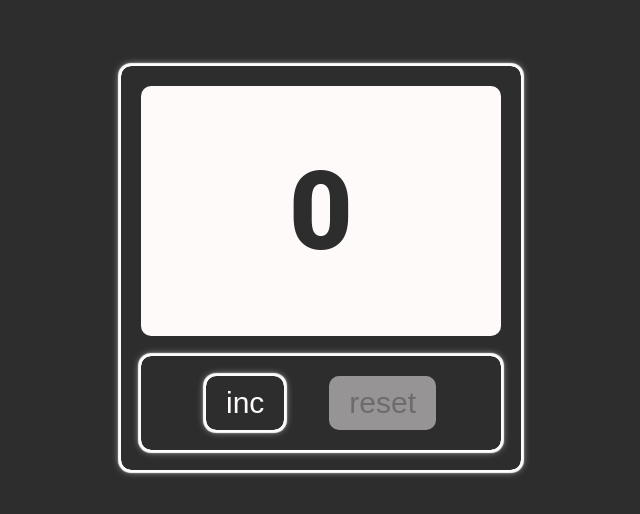
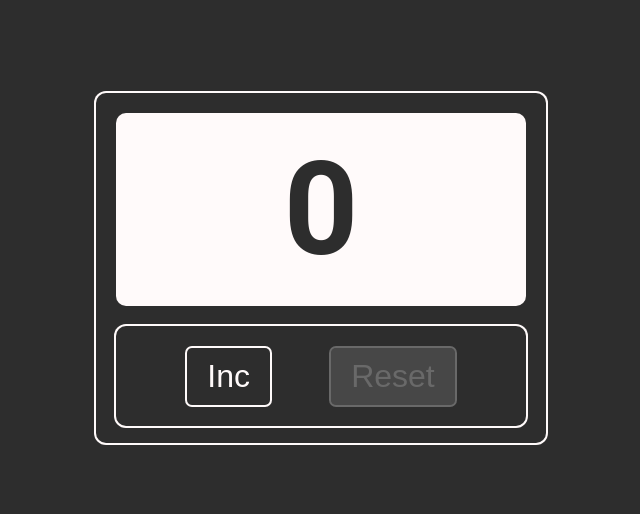
Before and after one commit to Mirudistok32/SamuraiWayIncrement, a React (Create React App) app: page / in a window 1280 px wide. Shown: the part 132-646 px from the top of the page, without its empty margins (319-959 px from the left). Built offline with nearby package versions, Linux system fonts and the light colour scheme.

Commit message:
New Increment app, full refactor, version 2.0

```diff
--- a/src/App.tsx
+++ b/src/App.tsx
@@ -1,57 +1,30 @@
-import React, { useState, useEffect } from 'react';
+import React, { useState } from 'react';
 import './App.scss';
-import { CountPanel } from './CountPanel/CountPanel';
-import { Button } from './Button/Button';
-
+import { CountCanvas } from './CountCanvas/CountCanvas';
 
 
 function App() {
 
+  const [maxValue, setMaxValue] = useState<number>(4)
   const [count, setCount] = useState<number>(0)
-  const [disabledInc, setDisabledInc] = useState<boolean>(false) //Для inc
-  const [disabledReset, setDisabledReset] = useState<boolean>(true) //Для reset
 
 
   const setInc = () => {
+    setCount(count => count + 1)
+  }
 
-    let value;
-
-    if (count < 2) {
-      value = count + 1
-      setCount(value)
-      setDisabledReset(false)
-    }
-    if (value === 2) {
-      setDisabledInc(true)
-    }
+  const setReset = () => {
+    setCount(0)
   }
 
 
-  const setReset = () => {
-    setCount(0)
-    setDisabledReset(true)
-    if (disabledInc) {
-      setDisabledInc(false)
-    }
-  }
-
-
-  let classCountPanel = 'app__countPanel'
-  if (disabledInc) {
-    classCountPanel += ' app__countPanel-max'
-  }
-
   return (
     <div className="app">
-      <div className="app__panel">
-        <div className={classCountPanel}>
-          <CountPanel count={count} activeClass={disabledInc} />
-        </div>
-        <div className="app__api">
-          <Button title="inc" onClick={setInc} disabled={disabledInc} />
-          <Button title="reset" onClick={setReset} isMaxValue={disabledInc} disabled={disabledReset} />
-        </div>
-      </div>
+      <CountCanvas
+        maxValue={maxValue}
+        count={count}
+        setInc={setInc}
+        setReset={setReset} />
     </div>
   );
 }
--- /dev/null
+++ b/src/Button/Button.module.scss
@@ -0,0 +1,42 @@
+.button {
+  border-style: none;
+  padding: 10px 20px;
+  font-size: 32px;
+  border-radius: 5px;
+  background-color: transparent;
+  box-shadow: 0 0 0px 2px snow;
+  color: snow;
+  transition: all 0.23s ease-in-out;
+  &:hover {
+    box-shadow: 0 0 7px 4px #000, 0 0 10px 5px snow;
+    background-color: snow;
+    color: #2d2d2d;
+  }
+  &__error {
+    box-shadow: 0 0 0px 2px darkred;
+    &:hover {
+      box-shadow: 0 0 7px 4px #000, 0 0 10px 5px darkred;
+    }
+  }
+  &__disabled {
+    color: dimgrey;
+    background-color: rgba(105, 105, 105, 0.438);
+    box-shadow: 0 0 0px 2px dimgrey;
+    &:hover {
+      box-shadow: none;
+      background-color: rgba(105, 105, 105, 0.438);
+      box-shadow: 0 0 0px 2px dimgrey;
+      color: dimgrey;
+    }
+  }
+  &__clickMe {
+    box-shadow: 0 0 0px 2px steelblue, 0 0 20px 0px cyan;
+    color: cyan;
+    &:hover {
+      box-shadow: 0 0 7px 4px #000, 0 0 10px 5px snow, 0 0 15px 0px cyan;
+      background-color: #2d2d2d;
+      color: cyan;
+      text-shadow: 0 0 10px cyan;
+    }
+  }
+}
--- a/src/Button/Button.scss
+++ /dev/null
@@ -1,35 +0,0 @@
-.button {
-  padding: 10px 20px;
-  border-radius: 10px;
-  border-style: none;
-  background-color: transparent;
-  color: snow;
-  box-shadow: 0 0 8px 0px white, 0 0 1px 3px snow, 0 0 0 1px white;
-  transition: all 0.23s ease-in-out;
-  font-size: 30px;
-  &:hover {
-    box-shadow: 0 0 8px 1px white, 0 0 1px 3px #000;
-    background-color: snow;
-    color: #2d2d2d;
-  }
-  &__disabled {
-    opacity: 0.5;
-    background-color: snow;
-    color: rgba(44, 42, 42, 0.39);
-    box-shadow: none;
-    &:hover {
-      box-shadow: none;
-      color: rgba(44, 42, 42, 0.39);
-    }
-  }
-  &__max {
-    box-shadow: 0 0 8px 0px cyan, 0 0 1px 3px turquoise, 0 0 0 1px cyan;
-    text-shadow: 1px -1px 10px turquoise;
-    color: rgb(133, 221, 212);
-    &:hover {
-      box-shadow: 0 0 3px 0px cyan, inset 0 0 1px 1px turquoise, 0 0 0 1px cyan;
-      background-color: #2d2d2d;
-      color: cyan;
-    }
-  }
-}
--- a/src/Button/Button.tsx
+++ b/src/Button/Button.tsx
@@ -1,29 +1,30 @@
 import React from 'react';
-import './Button.scss';
+import s from './Button.module.scss';
 
 
 type PropsType = {
   title: string
-  onClick: () => void
+  error?: string
+  isClickMe?: boolean
   disabled?: boolean
-  isMaxValue?: boolean
+  onClick?: () => void
 }
 
 export const Button: React.FC<PropsType> = (props) => {
 
-  const { title, onClick, disabled, isMaxValue } = props
+  const { title, error, disabled, isClickMe, onClick } = props
 
+  let mainClass = s.button
+  if (error) mainClass += ` ` + s.button__error
+  if (disabled) mainClass += ` ` + s.button__disabled
+  if (isClickMe) mainClass += ` ` + s.button__clickMe
 
-  let classButton = 'button'
-  if (disabled) {
-    classButton += ` button__disabled`
-  }
-  if (isMaxValue) {
-    classButton += ` button__max`
-  }
+    const onClickHandler = () => {
+      onClick && onClick()
+    }
 
   return (
-    <button className={classButton} onClick={onClick} disabled={disabled}>
+    <button className={mainClass} onClick={onClickHandler} disabled={disabled}>
       {
         title
       }
--- /dev/null
+++ b/src/CountCanvas/CountCanvas.module.scss
@@ -0,0 +1,31 @@
+.count-canvas {
+  max-width: 450px;
+  max-height: 350px;
+  width: 100%;
+  height: 100%;
+  box-shadow: 0 0 0 2px snow;
+  border-radius: 10px;
+  padding: 20px;
+  &__display {
+    color: #2d2d2d;
+    font-size: 130px;
+    font-weight: 600;
+    background-color: snow;
+    border-radius: 10px;
+    padding: 20px 0;
+    margin-bottom: 20px;
+  }
+  &__api {
+    box-shadow: 0 0 0 2px snow;
+    border-radius: 10px;
+    padding: 10px;
+    max-height: 100px;
+    height: 100%;
+    display: flex;
+    align-items: center;
+    justify-content: space-evenly;
+  }
+  &__max-value{
+      box-shadow: 0 0 5px 3px darkred;
+  }
+}
--- /dev/null
+++ b/src/CountCanvas/CountCanvas.tsx
@@ -0,0 +1,42 @@
+import React from 'react';
+import s from './CountCanvas.module.scss';
+import { CountPanel } from '../CountPanel/CountPanel';
+import { Button } from '../Button/Button';
+
+type ClassesType = {
+  mainClass: string
+  countCanvasDisplay: string
+  countCanvasApi: string
+}
+
+type PropsType = {
+  maxValue: number
+  count: number
+  setInc: () => void
+  setReset: () => void
+}
+
+export const CountCanvas: React.FC<PropsType> = (props) => {
+
+  const { setInc, setReset, count, maxValue } = props
+
+  //Объект для работы с классами
+  let classes: ClassesType = {
+    mainClass: s['count-canvas'],
+    countCanvasDisplay: s['count-canvas__display'],
+    countCanvasApi: s['count-canvas__api']
+  }
+  if (count >= maxValue) classes.countCanvasDisplay += ` ` + s['count-canvas__max-value']
+
+  return (
+    <div className={classes.mainClass}>
+      <div className={classes.countCanvasDisplay}>
+        <CountPanel count={count} maxValue={maxValue} />
+      </div>
+      <div className={classes.countCanvasApi}>
+        <Button title={'Inc'} onClick={setInc} disabled={count >= maxValue} />
+        <Button title={'Reset'} onClick={setReset} disabled={count < 1} isClickMe={count >= maxValue} />
+      </div>
+    </div>
+  );
+}
--- /dev/null
+++ b/src/CountPanel/CountPanel.module.scss
@@ -0,0 +1,5 @@
+.count-panel {
+  &__max-value{
+      color: darkred;
+  }
+}
--- a/src/CountPanel/CountPanel.scss
+++ /dev/null
@@ -1,8 +0,0 @@
-.countPanel {
-  color: #2d2d2d;
-  font-size: 110px;
-  font-weight: 900;
-  &__max {
-    color: red;
-  }
-}
--- a/src/CountPanel/CountPanel.tsx
+++ b/src/CountPanel/CountPanel.tsx
@@ -1,24 +1,21 @@
 import React from 'react';
-import './CountPanel.scss';
+import s from './CountPanel.module.scss';
 
 
 type PropsType = {
   count: number
-  activeClass: boolean
+  maxValue: number
 }
 
 export const CountPanel: React.FC<PropsType> = (props) => {
 
-  const { count, activeClass } = props
+  const { count, maxValue } = props
 
-
-  let classPanel = 'countPanel'
-  if (activeClass) {
-    classPanel += ' countPanel__max'
-  }
+  let mainClass = s['count-panel']
+  if(count >= maxValue) mainClass += ` ` + s['count-panel__max-value']
 
   return (
-    <div className={classPanel}>
+    <div className={mainClass}>
       {
         count
       }
```
Also changed, not shown: src/CountPanel copy/CountPanel.scss (deleted).
